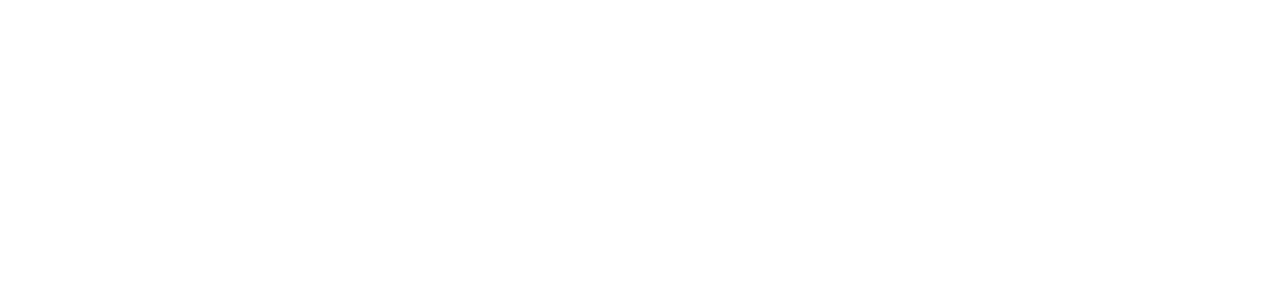
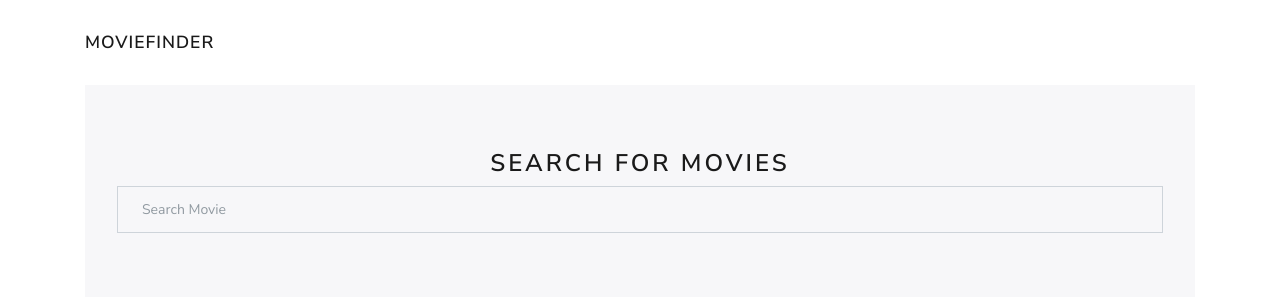
Before and after one commit to aaroncalander/movie_finder, a plain HTML site: page index.html in a window 1280 px wide. Drawn offline with nearby package versions, Linux system fonts and the light colour scheme.

Commit message:
Adds CSS and JS links as well as index.html style and layout

```diff
--- a/index.html
+++ b/index.html
@@ -3,7 +3,30 @@
   <head>
     <meta charset="utf-8">
     <title>MovieFinder</title>
+    <link rel="stylesheet" href="https://bootswatch.com/4/lux/bootstrap.min.css">
+    <link rel="stylesheet" href="css/style.css">
   </head>
   <body>
+    <nav class="navbar navbar-default">
+      <div class="container">
+        <div class="navbar-header">
+          <a class="navbar-brand" href="index.html">MovieFinder</a>
+        </div>
+      </div>
+    </nav>
+    <div class="container">
+      <div class="jumbotron">
+        <h3 class="text-center">Search For Movies</h3>
+        <form id="searchForm">
+          <input type="text" class="form-control" id="searchText" placeholder="Search Movie">
+        </form>
+      </div>
+    </div>
+    <div class="container">
+      <div id="movies" class="row"></div>
+    </div>
+    <script src="https://code.jquery.com/jquery-3.2.1.min.js"></script>
+    <script src="https://unpkg.com/axios/dist/axios.min.js"></script>
+    <script src="main.js"></script>
   </body>
 </html>
```
